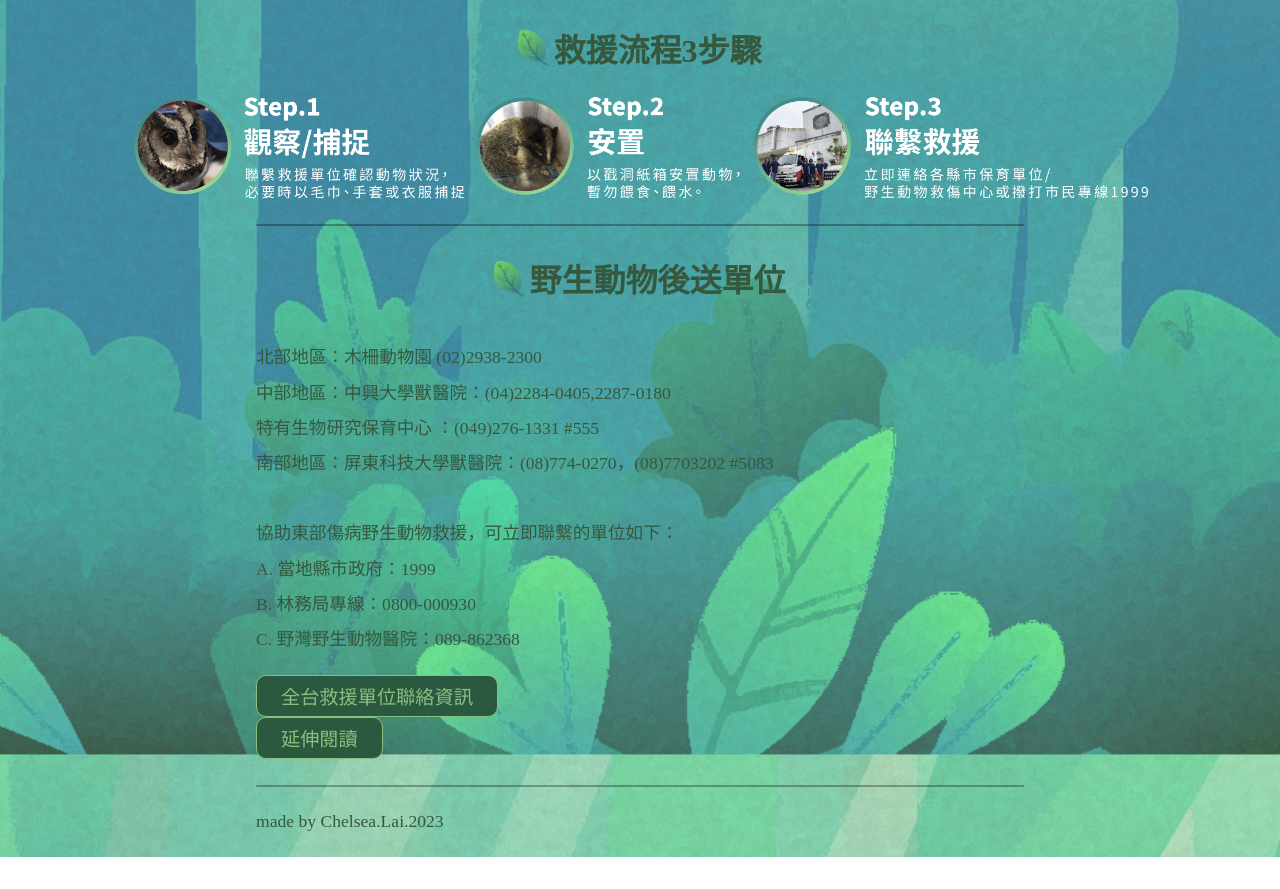
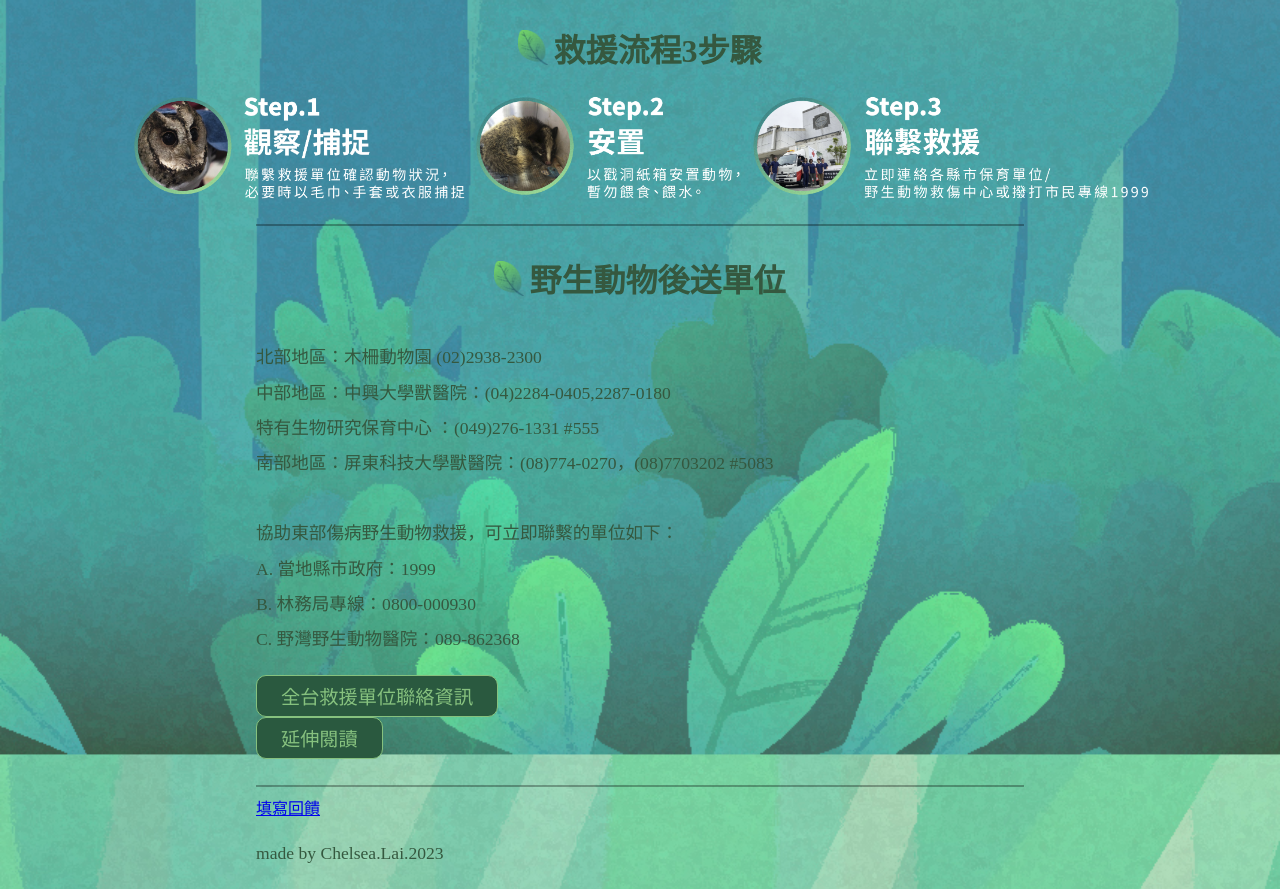
Before and after one commit to chelsealai10/widelife2, a plain HTML site: page index.html in a window 1280 px wide. Shown: the part 2409-3298 px from the top of the page. Before the commit the page ends 3266 px from the top, so only its background shows below. Drawn offline with Linux system fonts and the light colour scheme.

Commit message:
Add files via upload

```diff
--- a/index.html
+++ b/index.html
@@ -354,7 +354,9 @@ C. 野灣野生動物醫院：089-862368  </p>
 
 		<button class="decision" onclick="location.href='https://www.tesri.gov.tw/C2_7';">延伸閱讀</button><br><br>
 		<hr>
+		<a href="https://forms.gle/k8cpN1J3fUh27bS47">填寫回饋</a>
 		<p>made by Chelsea.Lai.2023 </p>
+
 	  </div>
 	</div>
 
```
